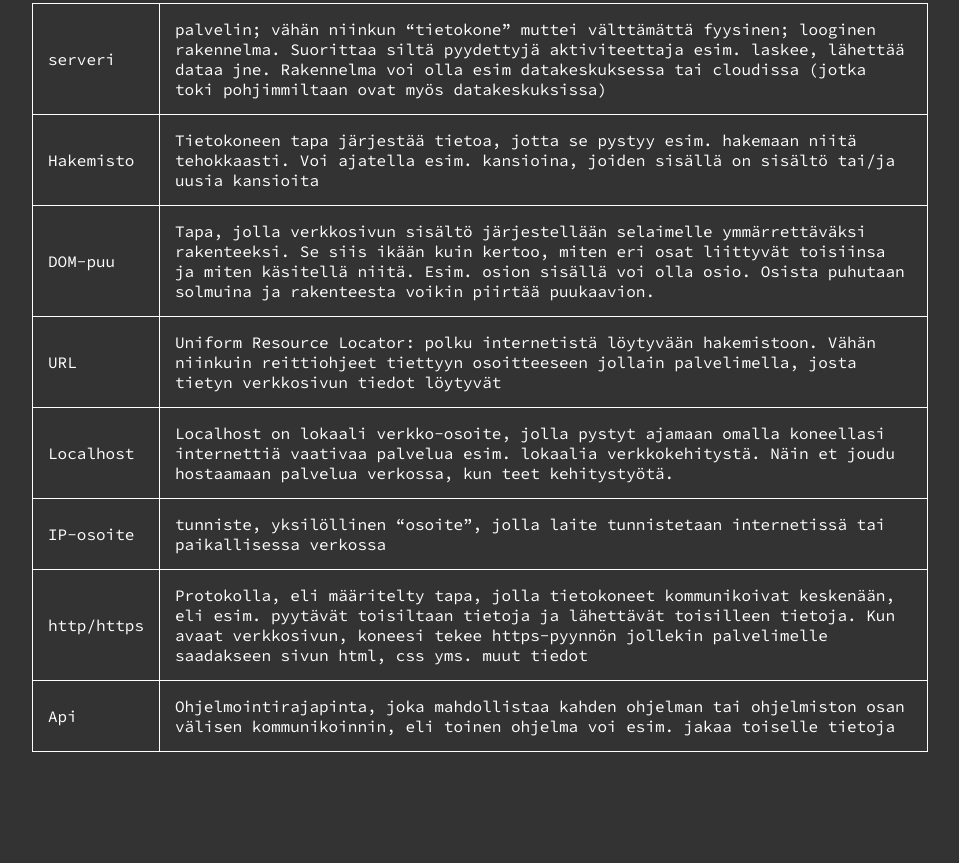
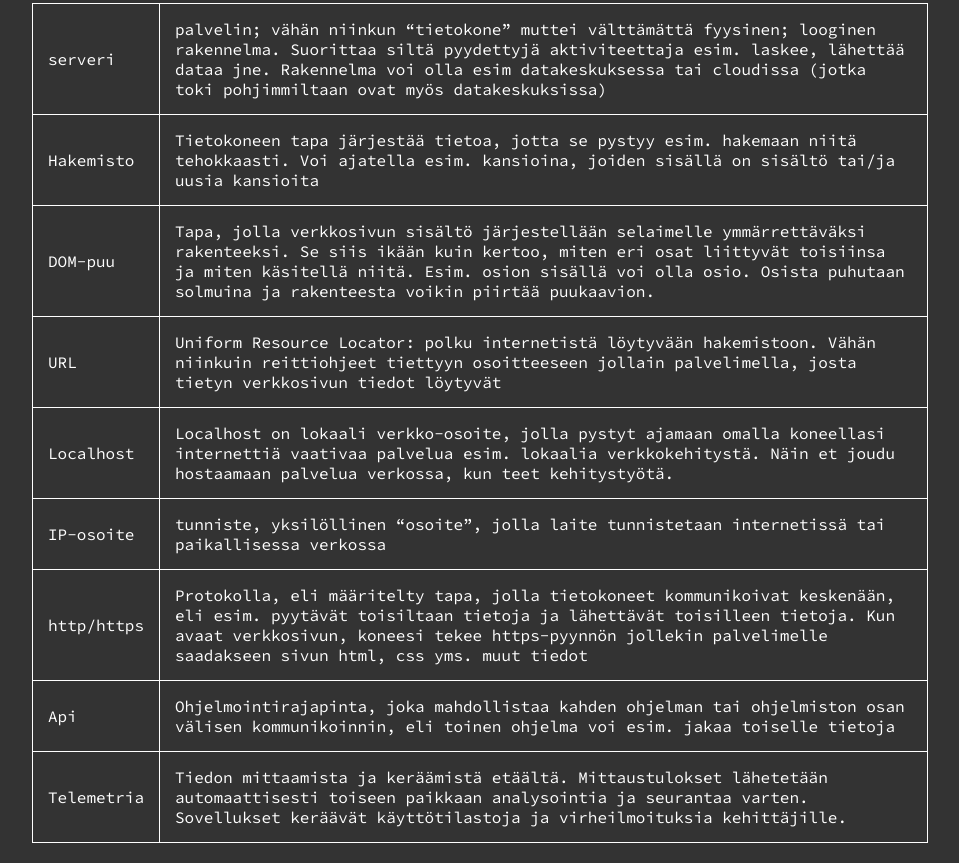
Before and after one commit to peksi/vjp.wtf, a plain HTML site: page vjp-sanakirja/index.html in a window 1280 px wide. Shown: the part 2272-3135 px from the top of the page, without its empty margins (160-1119 px from the left). Before the commit the page ends 3044 px from the top, so only its background shows below. Drawn offline with Linux system fonts and the light colour scheme.

Commit message:
telemetria

```diff
--- a/vjp-sanakirja/index.html
+++ b/vjp-sanakirja/index.html
@@ -146,6 +146,10 @@
                             <td>Api</td>
                             <td>Ohjelmointirajapinta, joka mahdollistaa kahden ohjelman tai ohjelmiston osan välisen kommunikoinnin, eli toinen ohjelma voi esim. jakaa toiselle tietoja</td>
                         </tr>
+                        <tr id="telemetria">
+                            <td>Telemetria</td>
+                            <td>Tiedon mittaamista ja keräämistä etäältä. Mittaustulokset lähetetään automaattisesti toiseen paikkaan analysointia ja seurantaa varten. Sovellukset keräävät käyttötilastoja ja virheilmoituksia kehittäjille.</td>
+                        </tr>
                     </tbody>
                 </table>
             </section>
```
